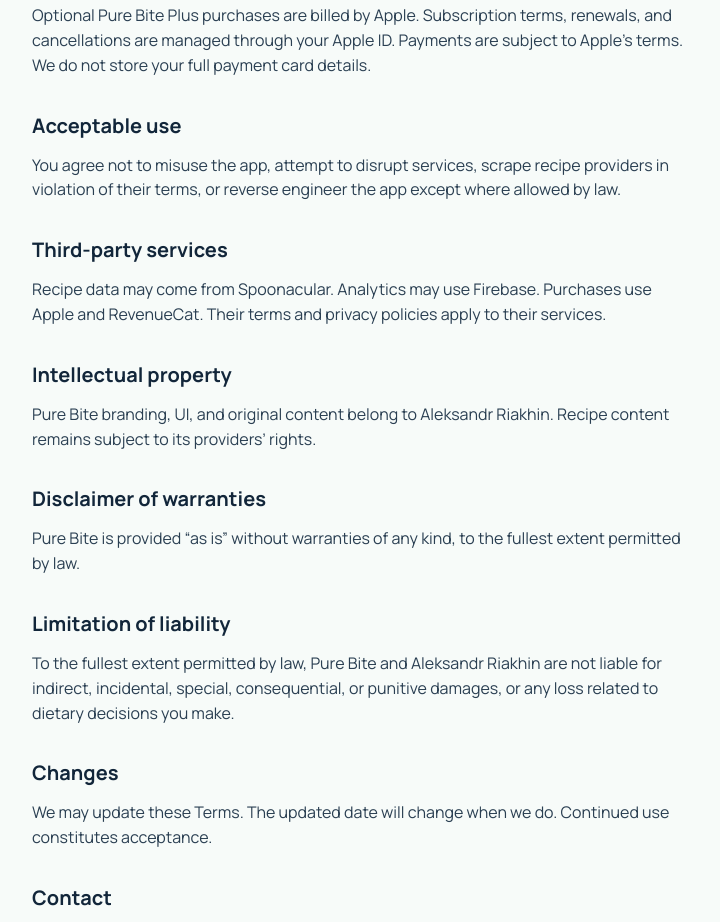
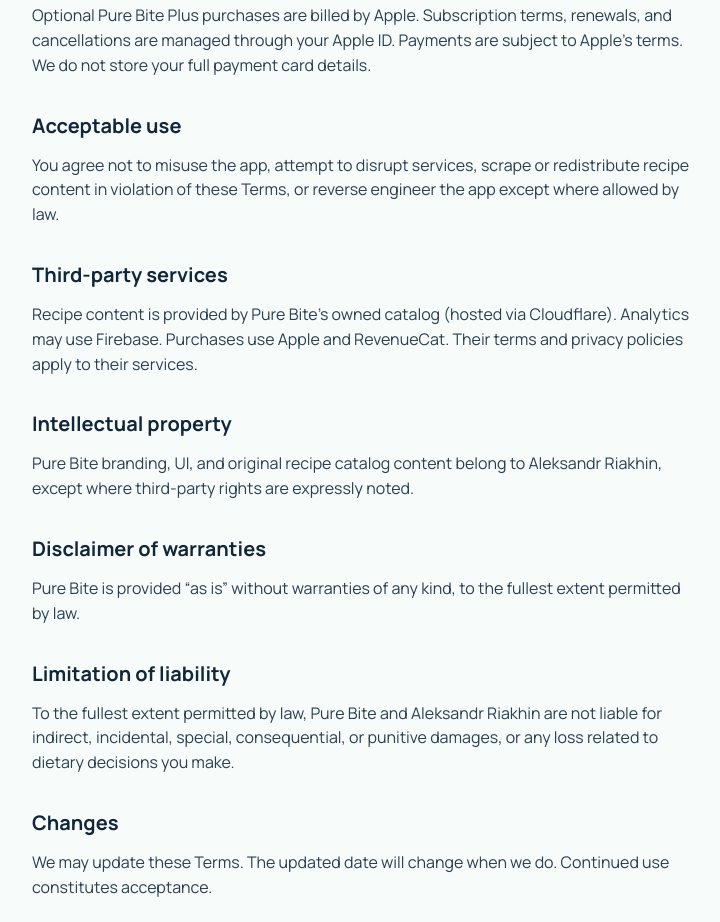
Before and after one commit to alexryakhin/PureBite, a plain HTML site: page terms-of-service.html in a window 1280 px wide. Shown: the part 881-1803 px from the top of the page, without its empty margins (48-768 px from the left). Drawn offline with Linux system fonts and the light colour scheme.

Commit message:
docs: scrub Spoonacular from live website

```diff
--- a/terms-of-service.html
+++ b/terms-of-service.html
@@ -52,13 +52,13 @@
         <p>Optional Pure Bite Plus purchases are billed by Apple. Subscription terms, renewals, and cancellations are managed through your Apple ID. Payments are subject to Apple’s terms. We do not store your full payment card details.</p>
 
         <h2>Acceptable use</h2>
-        <p>You agree not to misuse the app, attempt to disrupt services, scrape recipe providers in violation of their terms, or reverse engineer the app except where allowed by law.</p>
+        <p>You agree not to misuse the app, attempt to disrupt services, scrape or redistribute recipe content in violation of these Terms, or reverse engineer the app except where allowed by law.</p>
 
         <h2>Third-party services</h2>
-        <p>Recipe data may come from Spoonacular. Analytics may use Firebase. Purchases use Apple and RevenueCat. Their terms and privacy policies apply to their services.</p>
+        <p>Recipe content is provided by Pure Bite’s owned catalog (hosted via Cloudflare). Analytics may use Firebase. Purchases use Apple and RevenueCat. Their terms and privacy policies apply to their services.</p>
 
         <h2>Intellectual property</h2>
-        <p>Pure Bite branding, UI, and original content belong to Aleksandr Riakhin. Recipe content remains subject to its providers’ rights.</p>
+        <p>Pure Bite branding, UI, and original recipe catalog content belong to Aleksandr Riakhin, except where third-party rights are expressly noted.</p>
 
         <h2>Disclaimer of warranties</h2>
         <p>Pure Bite is provided “as is” without warranties of any kind, to the fullest extent permitted by law.</p>
```
Also changed, not shown: components/footer.html (+1 -1 lines), faq-support.html (+1 -1 lines), privacy-policy.html (+2 -2 lines).
